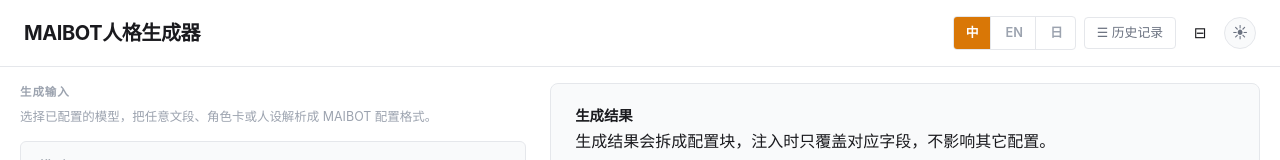
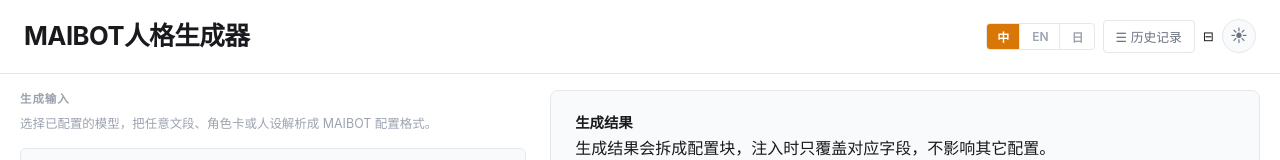
Before and after one commit to ArcDent/person-summon, a Next.js app: page / in a window 1280 px wide. Shown: the top 160 px of the page. Built offline with nearby package versions, Linux system fonts and the light colour scheme; no server answers.

Commit message:
revert: remove header alignment fixes, keep original header styling

```diff
--- a/src/app/globals.css
+++ b/src/app/globals.css
@@ -585,12 +585,3 @@
 .results-outer .config-block-card:nth-child(6) { animation-delay: 0.3s; }
 
 @keyframes resultSlideUp { from { opacity: 0; transform: translateY(16px); } to { opacity: 1; transform: translateY(0); } }
-
-/* ====== Header Alignment Fixes ====== */
-.app-header h1 { line-height: 1; height: 32px; display: flex; align-items: center; }
-body.layout-dual .app-header h1 { font-size: 1.25rem; }
-.lang-btn { height: 32px; display: inline-flex; align-items: center; padding: 0 12px; font-size: 0.8rem; line-height: 1; }
-.lang-switcher { align-items: center; }
-.history-btn { height: 32px; display: inline-flex; align-items: center; padding: 0 12px; font-size: 0.8rem; line-height: 1; }
-.layout-toggle-btn { width: 32px; height: 32px; font-size: 0.95rem; line-height: 1; }
-.theme-toggle-btn { width: 32px; height: 32px; font-size: 0.95rem; line-height: 1; }
```
